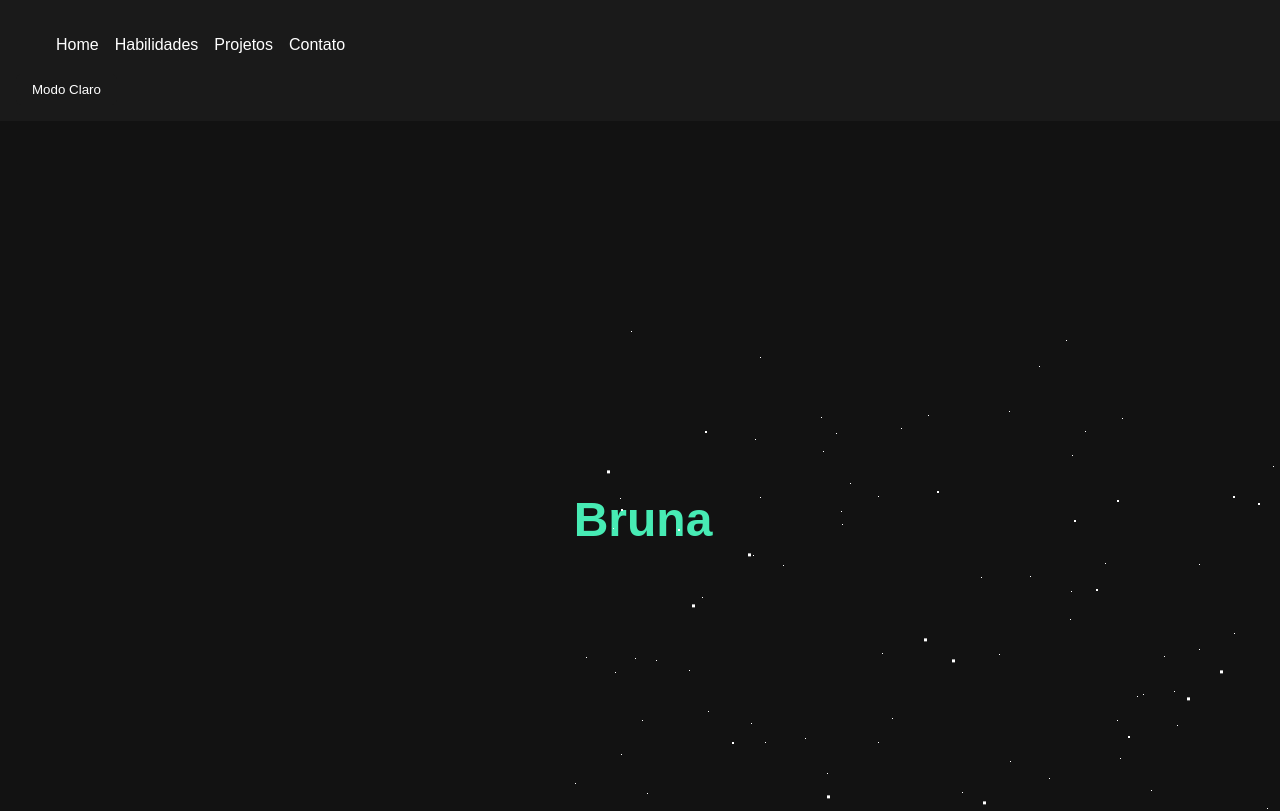
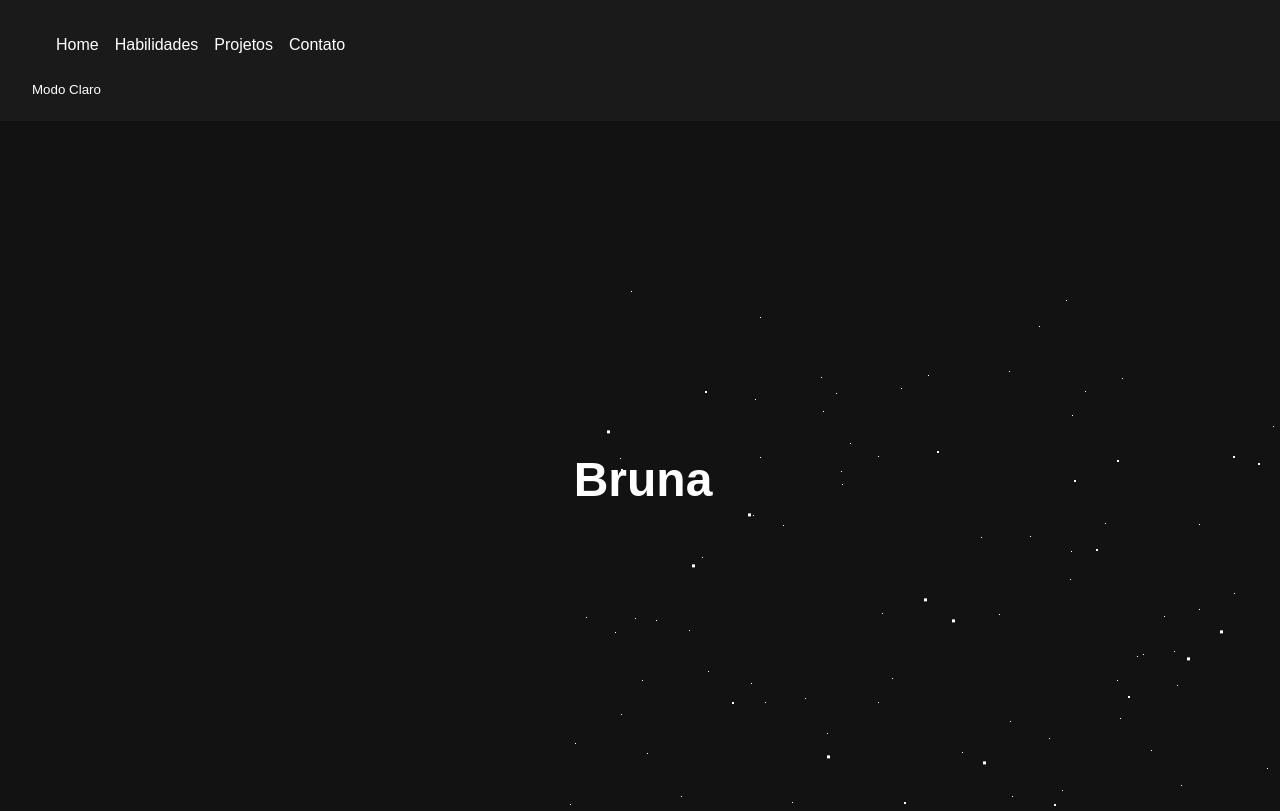
Before and after one commit to vulpixdev/Portifolio, a plain HTML site: page index.html in a window 1280 px wide. Shown: the top 811 px of the page. Drawn offline with Linux system fonts and the light colour scheme.

Commit message:
Correção

```diff
--- a/style.css
+++ b/style.css
@@ -63,11 +63,11 @@ body {
 
 .home {
     display: flex;
-    justify-content: center; /* Alinha horizontalmente */
-    align-items: center;    /* Alinha verticalmente */
-    height: 100vh;          /* Garante que a altura ocupe toda a viewport */
-    text-align: center;     /* Centraliza o texto dentro da seção */
-    background: radial-gradient(ellipse at bottom, var(--carousel-blue) 0%, var(--modal-title-color) 100%);
+    justify-content: center;
+    align-items: center;
+    height: 90vh;
+    text-align: center;
+    background: radial-gradient(ellipse at bottom,  0%, #090a0f 100%);
 }
 /* .home {
     height: 90vh;
@@ -127,7 +127,7 @@ body {
   }
 
   .home .content h1 {
-    color: #47ebb4;
+    color: #ffff;
     text-align: center;
     margin: 0;
     font-size: 3rem;
```
